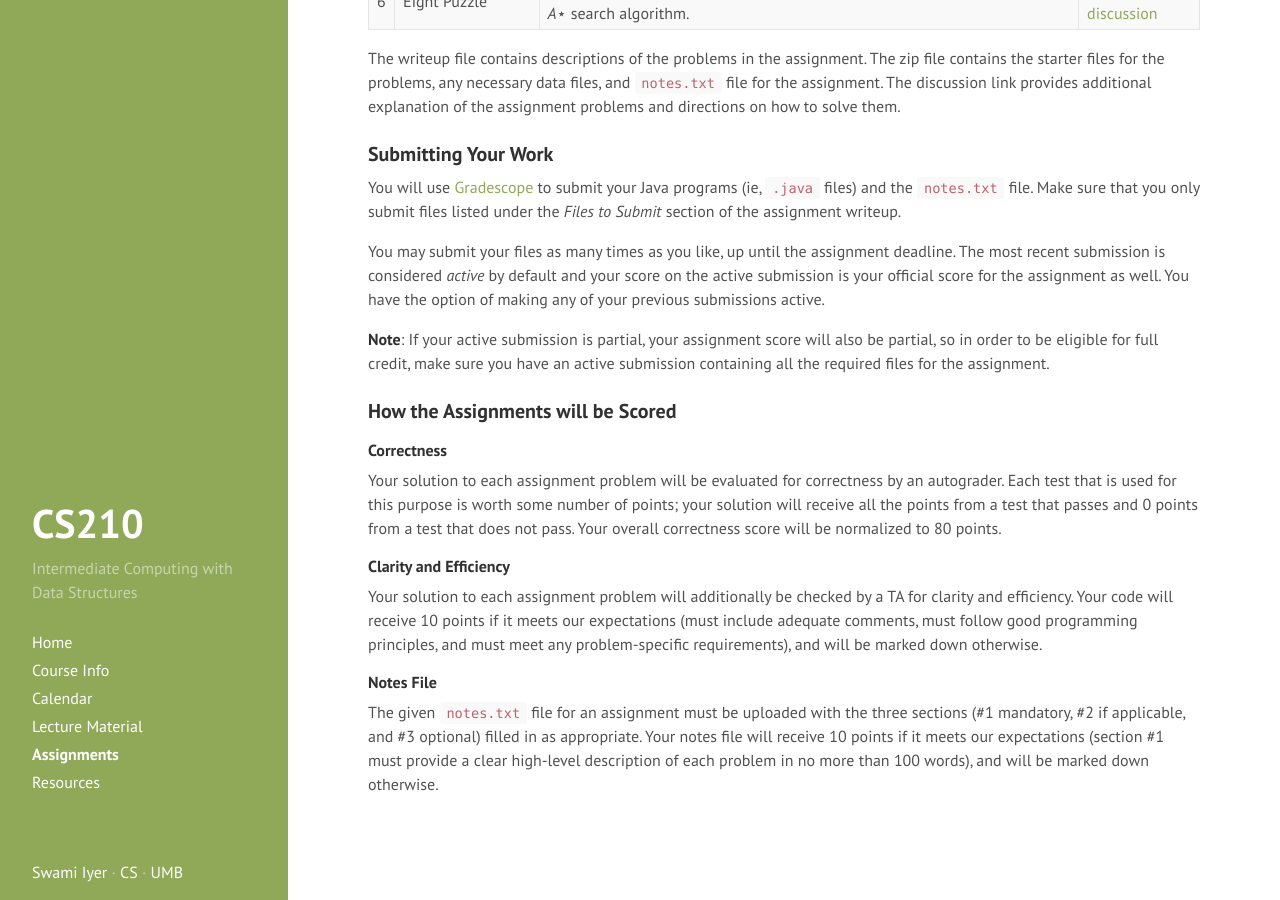
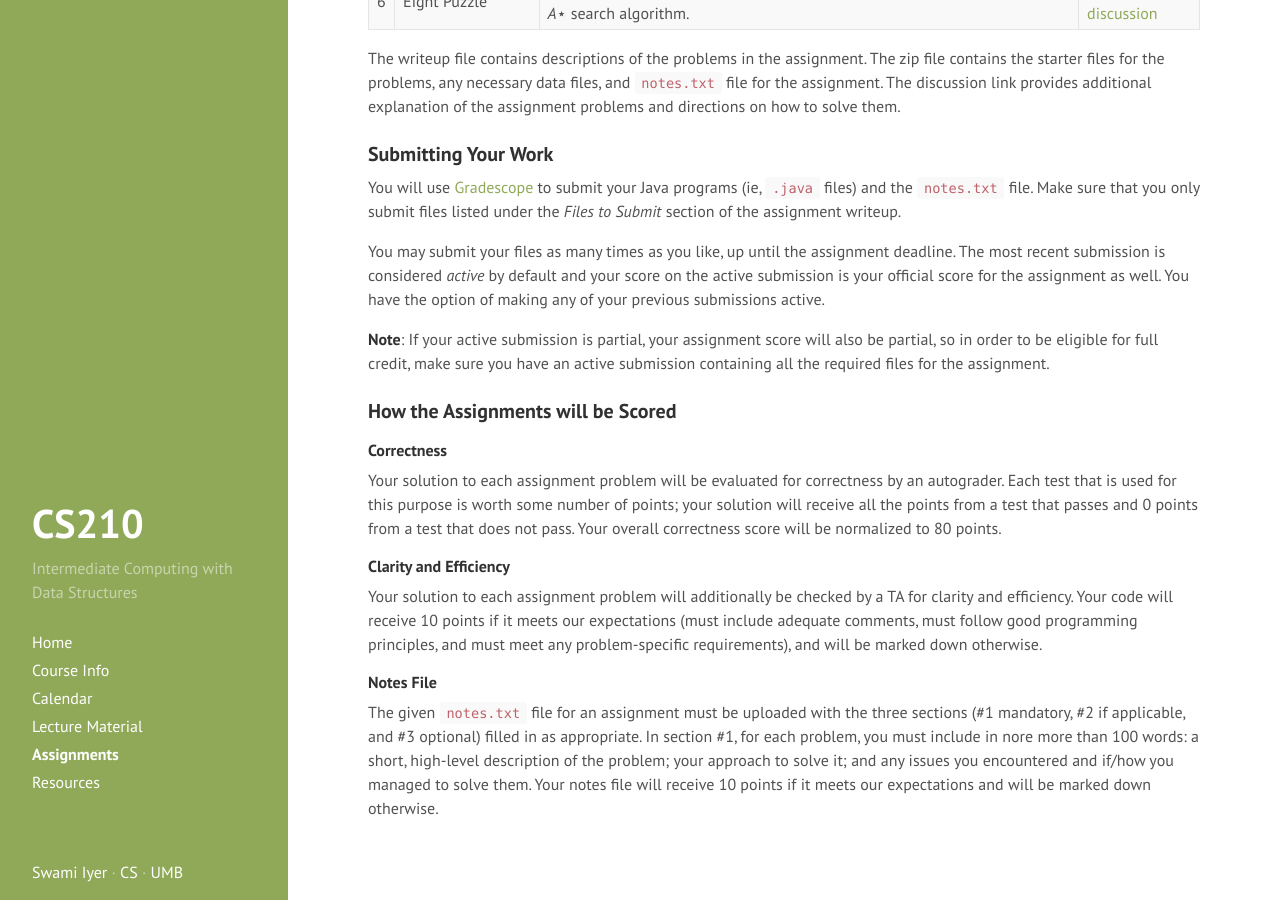
Before and after one commit to swamiiyer/swamiiyer.github.io, a Jekyll site: the page built from _pages/cs210/assignments.md, in a window 1280 px wide and 900 px high, scrolled down 578 px. Built offline with Jekyll 4.4.1, drawn with Linux system fonts in a browser that asks for light colours.

Commit message:
Updated notes file expectations

```diff
--- a/_pages/cs210/assignments.md
+++ b/_pages/cs210/assignments.md
@@ -37,4 +37,4 @@ Your solution to each assignment problem will additionally be checked by a TA fo
 
 #### Notes File
 
-The given `notes.txt` file for an assignment must be uploaded with the three sections (\#1 mandatory, \#2 if applicable, and \#3 optional) filled in as appropriate. Your notes file will receive 10 points if it meets our expectations (section \#1 must provide a clear high-level description of each problem in no more than 100 words), and will be marked down otherwise.
+The given `notes.txt` file for an assignment must be uploaded with the three sections (\#1 mandatory, \#2 if applicable, and \#3 optional) filled in as appropriate. In section \#1, for each problem, you must include in nore more than 100 words: a short, high-level description of the problem; your approach to solve it; and any issues you encountered and if/how you managed to solve them. Your notes file will receive 10 points if it meets our expectations and will be marked down otherwise.
```
Also changed, not shown: _pages/cs110/assignments.md (+1 -1 lines), _pages/cs451/assignments.md (+1 -1 lines).
